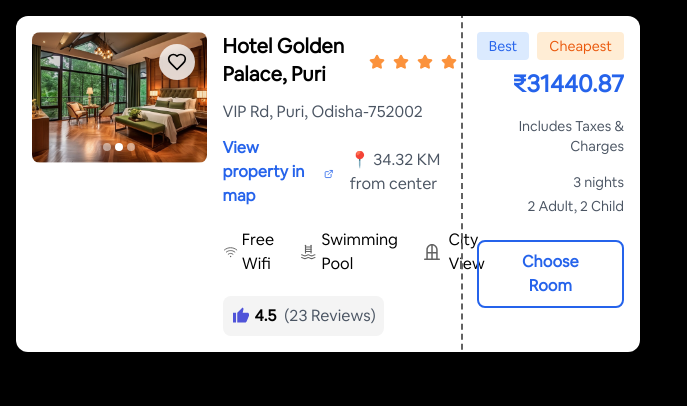
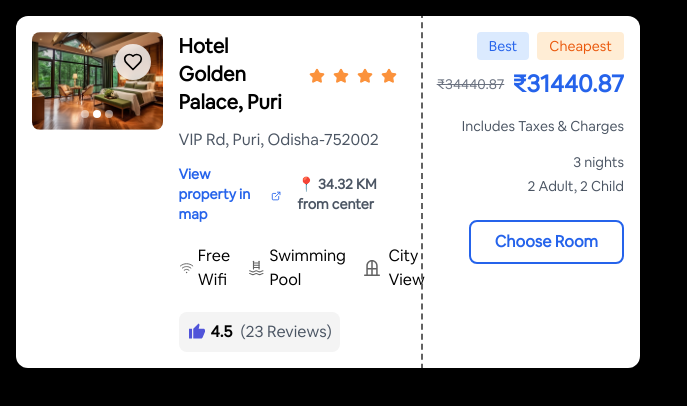
Before and after one commit to hbkabir004/ziarah-ai, a Next.js app: page / in a window 1280 px wide. Shown: the top 406 px of the page, without its empty margins (0-687 px from the left). Built offline with nearby package versions, Linux system fonts and the light colour scheme.

Commit message:
Refactor HotelCard component for improved layout and styling consistency

```diff
--- a/src/components/HotelCard.tsx
+++ b/src/components/HotelCard.tsx
@@ -76,7 +76,7 @@ export default function HotelCard({ hotel }: HotelCardProps) {
 
           <div className="inline-flex items-start gap-2 bg-[#f4f4f4] p-2 rounded-lg">
             <div className="flex items-center gap-1">
-              <ThumbsupIcon/>
+              <ThumbsupIcon />
               <span className="font-semibold">{hotel.rating}</span>
             </div>
             <span className="text-gray-600">({hotel.reviews} Reviews)</span>
@@ -84,6 +84,7 @@ export default function HotelCard({ hotel }: HotelCardProps) {
 
           <div className="flex items-center justify-between border-dashed border-t-2 border-black pt-4">
             <div className="flex items-baseline gap-1">
+
               <span className="text-2xl font-bold text-blue-600">₹{hotel.currentPrice.toFixed(2)}</span>
               <span className="text-gray-600 font-semibold">/ {hotel.nights} nights</span>
             </div>
@@ -103,8 +104,8 @@ export default function HotelCard({ hotel }: HotelCardProps) {
           </button>
         </div>
 
-        <div className="flex flex-1 flex-col gap-4 lg:flex-row lg:justify-between">
-          <div className="space-y-5">
+        <div className="flex flex-1 flex-col gap-4 lg:flex-row lg:justify-evenly">
+          <div className="space-y-5 pr-5">
             <div className="space-y-3">
               <div className="flex items-center gap-2">
                 <h2 className="text-xl font-bold">{hotel.name}</h2>
@@ -118,18 +119,18 @@ export default function HotelCard({ hotel }: HotelCardProps) {
               <div className="flex items-center gap-4">
                 <Link
                   href="#"
-                  className="flex items-center gap-1 text-blue-600 font-semibold"
+                  className="flex text-sm items-center text-blue-600 font-semibold"
                 >
                   View property in map
                   <ExternalLink className="ml-1 mt-1 h-4 w-4 transition-transform group-hover:translate-x-0.5" />
                 </Link>
-                <span className="flex items-center gap-1 text-gray-600">
+                <span className="flex text-sm font-semibold items-center gap-1 text-gray-600">
                   {hotel.distance}
                 </span>
               </div>
             </div>
 
-            <div className="flex gap-4">
+            <div className="flex gap-2">
               <div className="flex items-center gap-1">
                 <WifiIcon />
                 <span>Free Wifi</span>
@@ -152,7 +153,7 @@ export default function HotelCard({ hotel }: HotelCardProps) {
 
             <div className="inline-flex items-center gap-2 bg-[#f4f4f4] p-2 rounded-lg">
               <div className=" flex items-center gap-1">
-                <ThumbsupIcon/>
+                <ThumbsupIcon />
                 <span className="font-semibold">{hotel.rating}</span>
               </div>
               <span className="text-gray-600">({hotel.reviews} Reviews)</span>
@@ -167,6 +168,7 @@ export default function HotelCard({ hotel }: HotelCardProps) {
             </div>
             <div className="text-right space-y-4">
               <div className="flex items-center justify-end gap-2">
+                <span className="text-sm text-gray-500 line-through">₹{hotel.originalPrice.toFixed(2)}</span>
                 <span className="text-2xl font-bold text-blue-600">₹{hotel.currentPrice.toFixed(2)}</span>
               </div>
               <p className="text-sm text-gray-600">Includes Taxes & Charges</p>
```
